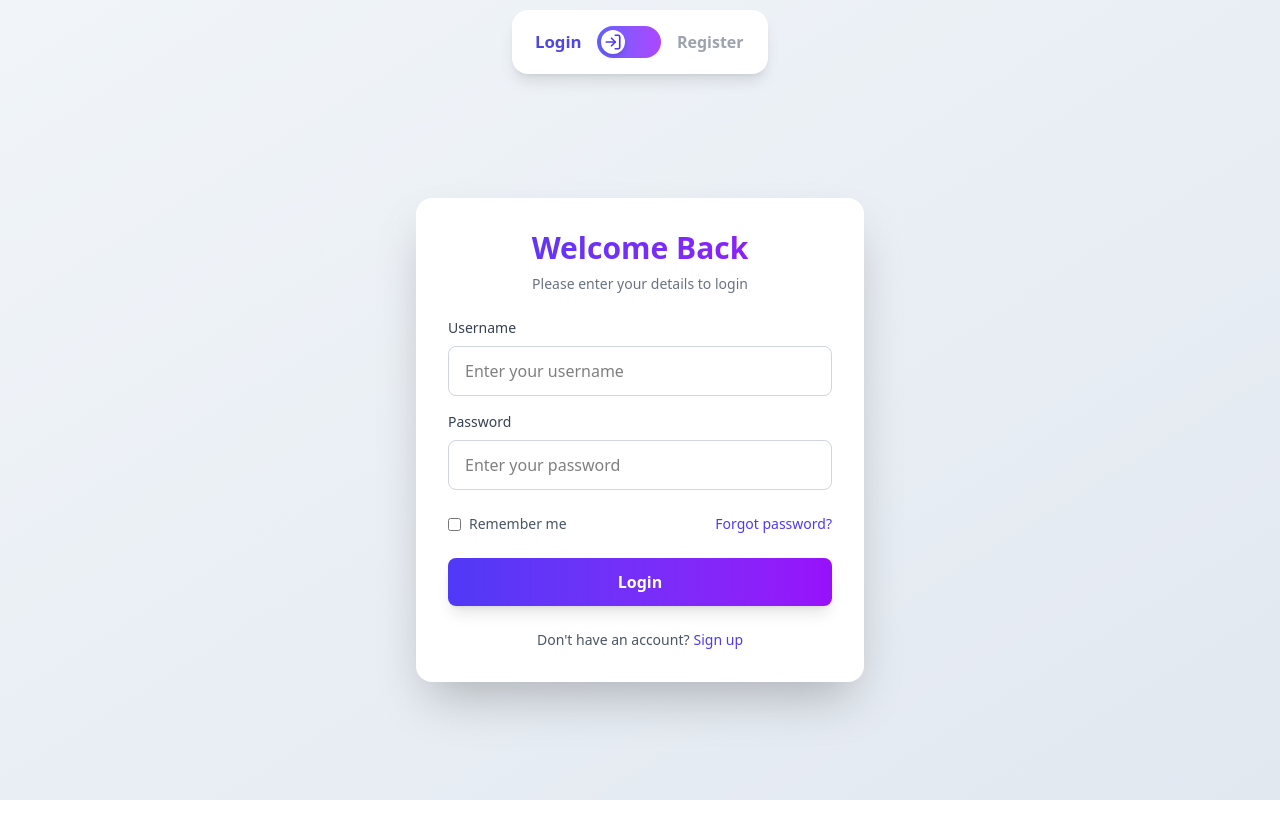
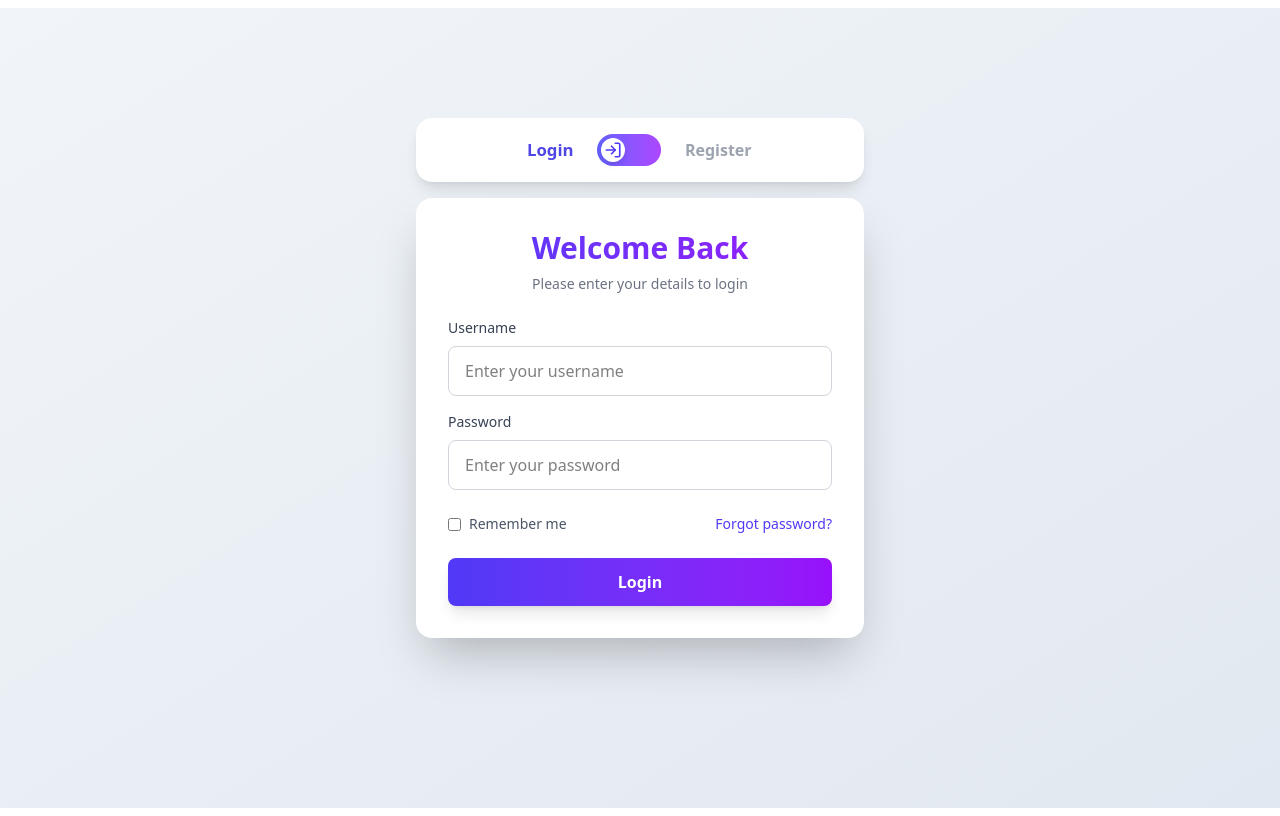
Before and after one commit to amir-khaksar/modern-form, a React (Vite) app: page / in a window 1280 px wide. Built offline with nearby package versions, Linux system fonts and the light colour scheme.

Commit message:
change some ui

```diff
--- a/index.html
+++ b/index.html
@@ -7,7 +7,7 @@
     <title>modern-form</title>
   </head>
   <body>
-    <div id="root"></div>
+    <div id="root" class="bg-linear-to-br from-slate-100 to-slate-200"></div>
     <script type="module" src="/src/main.tsx"></script>
   </body>
 </html>
--- a/src/Pages/Auth/LoginForm/LoginForm.tsx
+++ b/src/Pages/Auth/LoginForm/LoginForm.tsx
@@ -57,16 +57,6 @@ export default function LoginForm() {
                 >
                     Login
                 </button>
-
-                <div className="text-center text-sm text-gray-600">
-                    Don't have an account?
-                    <a
-                        href="#"
-                        className="text-indigo-600 hover:text-indigo-700 font-medium ml-1"
-                    >
-                        Sign up
-                    </a>
-                </div>
             </form>
         </div>
     );
--- a/src/Pages/Auth/MainForm/MainForm.tsx
+++ b/src/Pages/Auth/MainForm/MainForm.tsx
@@ -13,22 +13,26 @@ function MainForm(): React.ReactElement {
     };
 
     return (
-        <div className="min-h-screen flex flex-col items-center justify-center gap-4 bg-linear-to-br from-slate-100 to-slate-200">
-            <div className="flex items-center gap-4 bg-white px-6 py-4 rounded-2xl shadow-lg">
+        <div className="min-h-screen flex flex-col items-center justify-center m-2">
+            <div className="w-full max-w-md">
+                <div className="w-full mb-4">
+                    <div className="bg-white px-6 py-4 rounded-2xl shadow-lg">
                         <AuthToggle toggle={toggle} isFlipped={isFlipped} />
                     </div>
+                </div>
 
-            <div className="perspective-1000 w-full max-w-175 h-175">
+                <div className="perspective-1000 w-full h-125">
                     <div
-                    className={`relative w-full h-full transform-style-3d transition-transform duration-700 ease-in-out ${
+                        className={`relative transform-style-3d transition-transform duration-700 ${
                             isFlipped ? "rotate-y-180" : ""
                         }`}
                     >
-                    <div className="absolute inset-0 w-full h-full backface-hidden">
+                        <div className="absolute inset-0 backface-hidden h-fit">
                             <LoginForm />
                         </div>
-                    <div className="absolute inset-0 w-full h-full backface-hidden rotate-y-180">
+                        <div className="absolute inset-0 backface-hidden rotate-y-180 h-fit">
                             <RegisterForm />
+                        </div>
                     </div>
                 </div>
             </div>
--- a/src/Pages/Auth/RegisterForm/RegisterForm.tsx
+++ b/src/Pages/Auth/RegisterForm/RegisterForm.tsx
@@ -63,16 +63,6 @@ export default function RegisterForm() {
                 >
                     Register
                 </button>
-
-                <div className="text-center text-sm text-gray-600">
-                    Already have an account?
-                    <a
-                        href="#"
-                        className="text-purple-600 hover:text-purple-700 font-medium ml-1"
-                    >
-                        Login
-                    </a>
-                </div>
             </form>
         </div>
     );
--- a/src/components/authToggle.tsx
+++ b/src/components/authToggle.tsx
@@ -10,7 +10,7 @@ interface AuthToggleProps {
 
 export default function AuthToggle({ isFlipped, toggle }: AuthToggleProps) {
     return (
-        <>
+        <div className="flex items-center justify-center gap-6">
             <motion.span
                 animate={{
                     color: !isFlipped ? "#4f46e5" : "#9ca3af",
@@ -76,6 +76,6 @@ export default function AuthToggle({ isFlipped, toggle }: AuthToggleProps) {
             >
                 Register
             </motion.span>
-        </>
+        </div>
     );
 }
```
Lines whose indentation alone changed are shown as unchanged.
